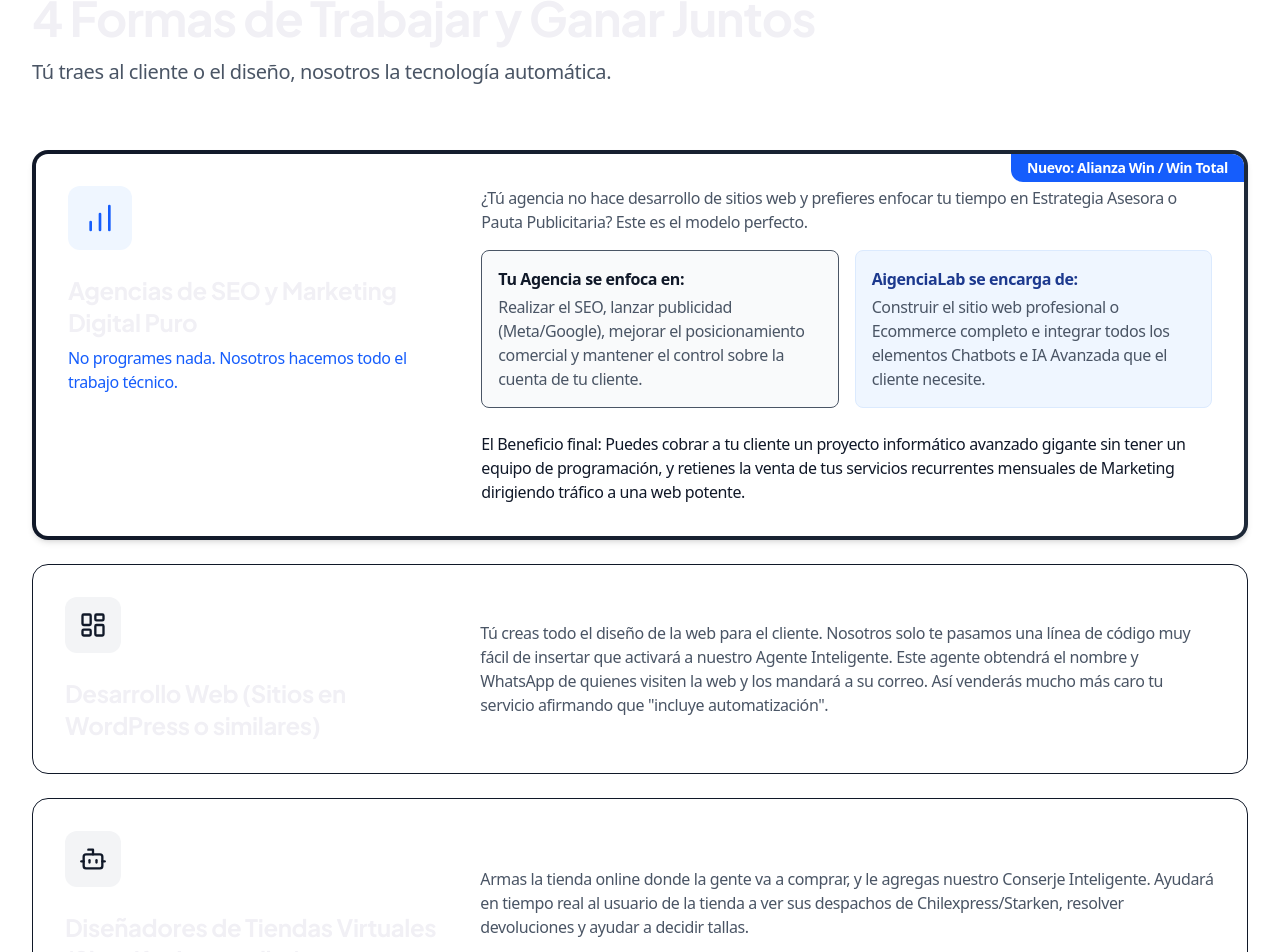
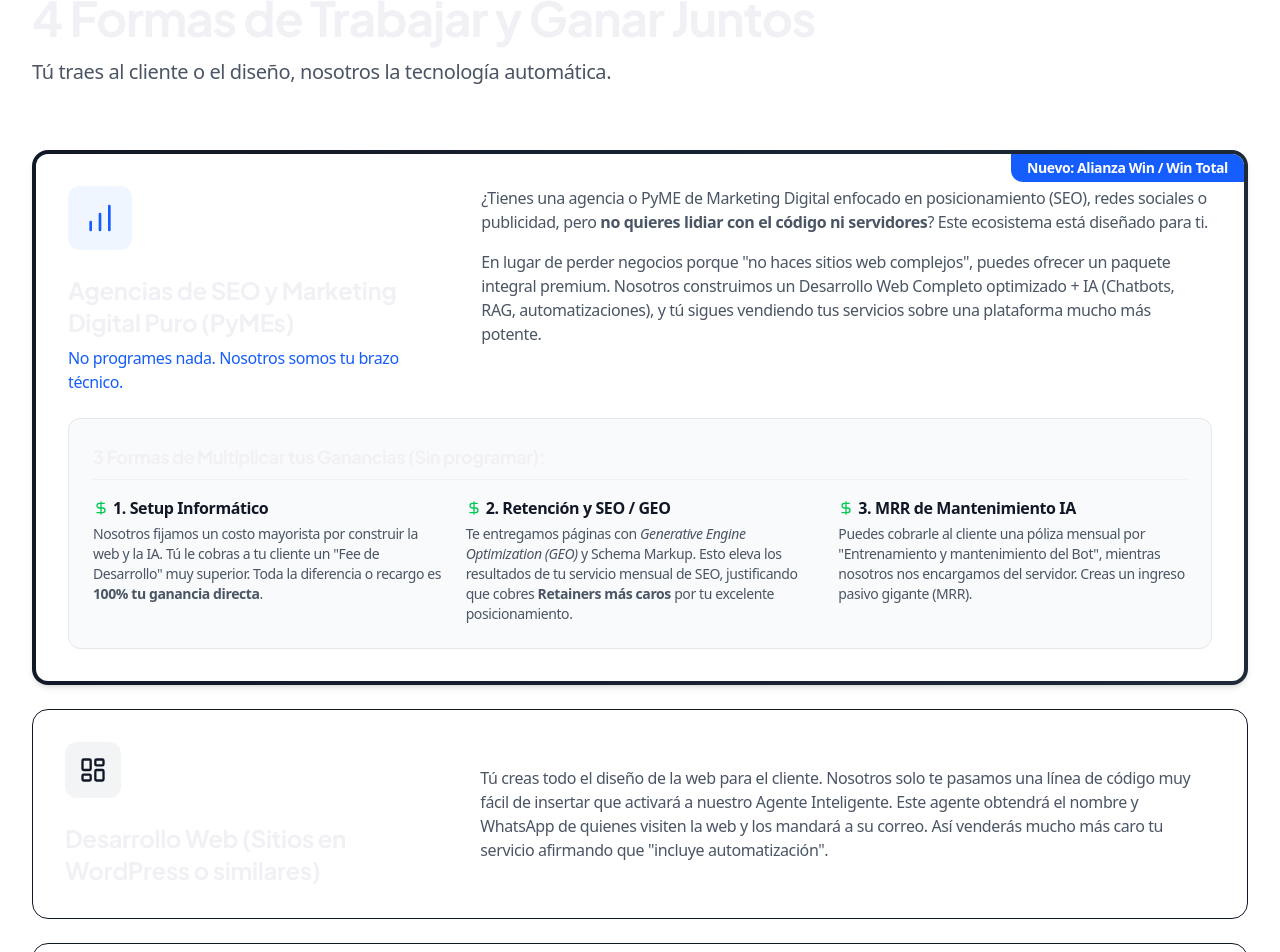
Before and after one commit to zubl1n/aigencialab-bots, a Next.js app in the folder aigencialab/: page /partners in a window 1280 px wide. Shown: the part 2102-3054 px from the top of the page. Built offline with nearby package versions, Linux system fonts and the light colour scheme; no server answers.

Commit message:
feat: enhance Model 4 with comprehensive SEO agency monetization paths

```diff
--- a/aigencialab/src/app/partners/page.tsx
+++ b/aigencialab/src/app/partners/page.tsx
@@ -135,28 +135,39 @@ export default function PartnersPage() {
 
             {/* Model 4: El Nuevo (Top Priority) */}
             <div className="group bg-gradient-to-r from-gray-900 to-gray-800 rounded-2xl p-1 shadow-md hover:shadow-2xl transition-all duration-300">
-              <div className="bg-white rounded-xl p-8 h-full flex flex-col md:flex-row gap-8 relative overflow-hidden">
+              <div className="bg-white rounded-xl p-8 h-full relative overflow-hidden">
                 <div className="absolute top-0 right-0 bg-blue-600 text-white px-4 py-1 font-semibold text-sm rounded-bl-xl z-10">Nuevo: Alianza Win / Win Total</div>
-                <div className="md:w-1/3 flex-shrink-0">
-                  <div className="w-16 h-16 bg-blue-50 text-blue-600 rounded-xl flex items-center justify-center mb-6">
-                    <BarChart className="w-8 h-8"/>
+                <div className="flex flex-col md:flex-row gap-8 mb-6">
+                  <div className="md:w-1/3 flex-shrink-0">
+                    <div className="w-16 h-16 bg-blue-50 text-blue-600 rounded-xl flex items-center justify-center mb-6">
+                      <BarChart className="w-8 h-8"/>
+                    </div>
+                    <h3 className="text-2xl font-bold text-gray-900">Agencias de SEO y Marketing Digital Puro (PyMEs)</h3>
+                    <p className="text-blue-600 font-medium mt-2">No programes nada. Nosotros somos tu brazo técnico.</p>
                   </div>
-                  <h3 className="text-2xl font-bold text-gray-900">Agencias de SEO y Marketing Digital Puro</h3>
-                  <p className="text-blue-600 font-medium mt-2">No programes nada. Nosotros hacemos todo el trabajo técnico.</p>
+                  <div className="md:w-2/3 space-y-4 text-gray-600">
+                    <p>¿Tienes una agencia o PyME de Marketing Digital enfocado en posicionamiento (SEO), redes sociales o publicidad, pero <strong>no quieres lidiar con el código ni servidores</strong>? Este ecosistema está diseñado para ti.</p>
+                    <p>En lugar de perder negocios porque "no haces sitios web complejos", puedes ofrecer un paquete integral premium. Nosotros construimos un Desarrollo Web Completo optimizado + IA (Chatbots, RAG, automatizaciones), y tú sigues vendiendo tus servicios sobre una plataforma mucho más potente.</p>
+                  </div>
                 </div>
-                <div className="md:w-2/3 space-y-4 text-gray-600">
-                  <p>¿Tú agencia no hace desarrollo de sitios web y prefieres enfocar tu tiempo en Estrategia Asesora o Pauta Publicitaria? Este es el modelo perfecto.</p>
-                  <div className="grid sm:grid-cols-2 gap-4">
-                    <div className="bg-gray-50 p-4 rounded-lg border">
-                      <span className="font-bold text-gray-900 block mb-1">Tu Agencia se enfoca en:</span>
-                      Realizar el SEO, lanzar publicidad (Meta/Google), mejorar el posicionamiento comercial y mantener el control sobre la cuenta de tu cliente.
+
+                {/* Expanded Monetization Section */}
+                <div className="bg-gray-50 border border-gray-200 rounded-xl p-6 mt-4">
+                  <h4 className="text-lg font-bold text-gray-900 mb-4 border-b pb-2">3 Formas de Multiplicar tus Ganancias (Sin programar):</h4>
+                  <div className="grid md:grid-cols-3 gap-6">
+                    <div>
+                      <div className="font-bold text-gray-900 mb-1 flex items-center"><DollarSign className="w-4 h-4 text-green-500 mr-1"/> 1. Setup Informático</div>
+                      <p className="text-sm text-gray-600">Nosotros fijamos un costo mayorista por construir la web y la IA. Tú le cobras a tu cliente un "Fee de Desarrollo" muy superior. Toda la diferencia o recargo es <strong>100% tu ganancia directa</strong>.</p>
                     </div>
-                    <div className="bg-blue-50 p-4 rounded-lg border border-blue-100">
-                      <span className="font-bold text-blue-900 block mb-1">AigenciaLab se encarga de:</span>
-                      Construir el sitio web profesional o Ecommerce completo e integrar todos los elementos Chatbots e IA Avanzada que el cliente necesite.
+                    <div>
+                      <div className="font-bold text-gray-900 mb-1 flex items-center"><DollarSign className="w-4 h-4 text-green-500 mr-1"/> 2. Retención y SEO / GEO</div>
+                      <p className="text-sm text-gray-600">Te entregamos páginas con <em>Generative Engine Optimization (GEO)</em> y Schema Markup. Esto eleva los resultados de tu servicio mensual de SEO, justificando que cobres <strong>Retainers más caros</strong> por tu excelente posicionamiento.</p>
+                    </div>
+                    <div>
+                      <div className="font-bold text-gray-900 mb-1 flex items-center"><DollarSign className="w-4 h-4 text-green-500 mr-1"/> 3. MRR de Mantenimiento IA</div>
+                      <p className="text-sm text-gray-600">Puedes cobrarle al cliente una póliza mensual por "Entrenamiento y mantenimiento del Bot", mientras nosotros nos encargamos del servidor. Creas un ingreso pasivo gigante (MRR).</p>
                     </div>
                   </div>
-                  <p className="pt-2 font-medium text-gray-900">El Beneficio final: Puedes cobrar a tu cliente un proyecto informático avanzado gigante sin tener un equipo de programación, y retienes la venta de tus servicios recurrentes mensuales de Marketing dirigiendo tráfico a una web potente.</p>
                 </div>
               </div>
             </div>
```
